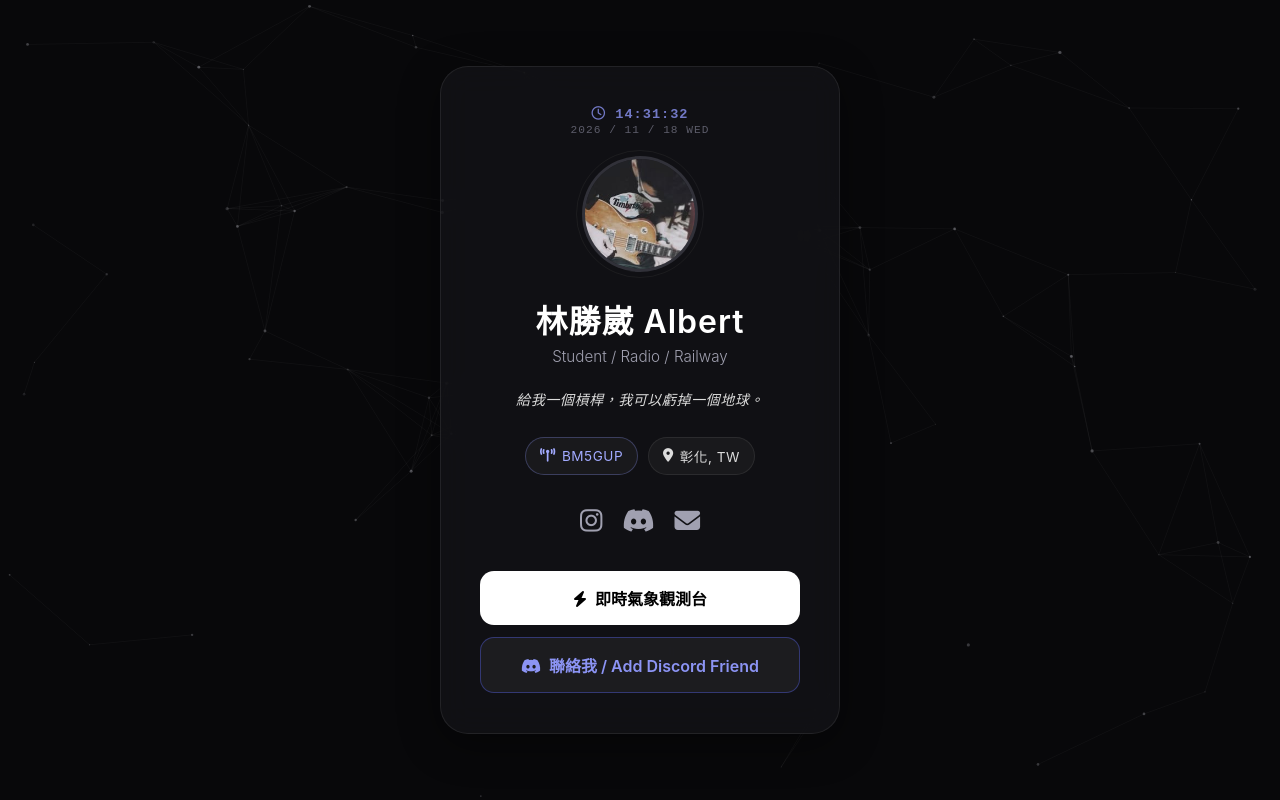
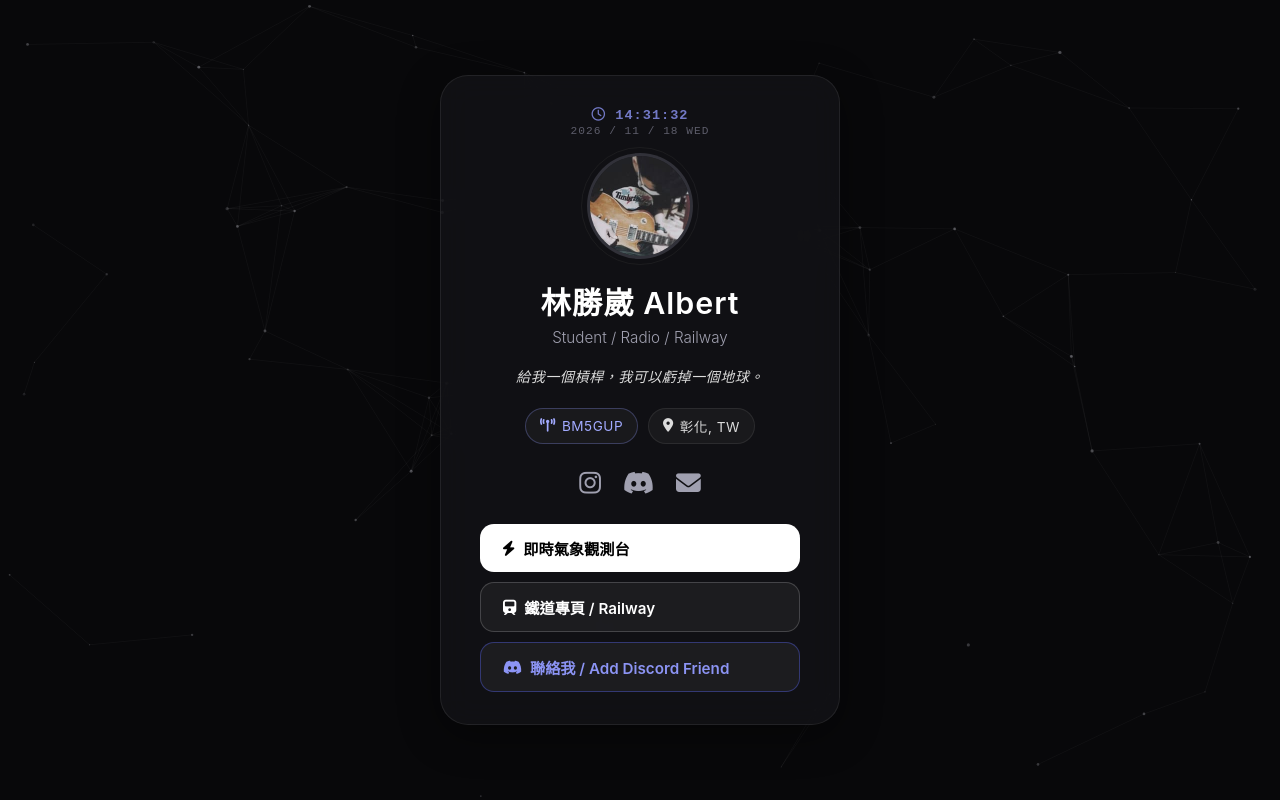
Before and after one commit to albert07062010-code/profile, a plain HTML site: page index.html in a window 1280 px wide. Drawn offline with Linux system fonts and the light colour scheme; no server answers.

Commit message:
Update index.html

```diff
--- a/index.html
+++ b/index.html
@@ -43,7 +43,7 @@
             -webkit-backdrop-filter: blur(16px);
             border: 1px solid rgba(255, 255, 255, 0.08);
             border-radius: 28px;
-            padding: 40px 30px;
+            padding: 32px 30px; /* 稍微調整上下內距以容納新增的按鈕 */
             width: calc(100% - 32px);
             max-width: 400px;
             box-shadow: 0 10px 40px rgba(0, 0, 0, 0.4);
@@ -93,10 +93,10 @@
         /* 即時時間觀測器樣式 */
         .live-clock-wrapper {
             font-size: 0.85rem;
-            font-family: "Courier New", Courier, monospace; /* 使用等寬字型，防止數字跳動 */
+            font-family: "Courier New", Courier, monospace;
             color: #8c94f4;
             letter-spacing: 1px;
-            margin-bottom: 20px;
+            margin-bottom: 16px;
             opacity: 0.8;
         }
 
@@ -114,12 +114,12 @@
         .avatar-wrapper {
             position: relative;
             display: inline-block;
-            margin-bottom: 20px;
+            margin-bottom: 16px;
         }
 
         .avatar {
-            width: 110px;
-            height: 110px;
+            width: 100px;
+            height: 100px;
             border-radius: 50%;
             background-color: #1a1a22;
             border: 3px solid rgba(255, 255, 255, 0.1);
@@ -137,7 +137,7 @@
 
         /* Typography Configuration */
         .name {
-            font-size: 2rem;
+            font-size: 1.9rem;
             font-weight: 600;
             margin: 0 0 4px 0;
             letter-spacing: 1px;
@@ -146,7 +146,7 @@
         .bio {
             font-size: 0.95rem;
             color: #a0a0b0;
-            margin: 0 0 20px 0;
+            margin: 0 0 16px 0;
             font-weight: 300;
             line-height: 1.5;
         }
@@ -156,7 +156,7 @@
             font-size: 0.88rem;
             color: #dcdcdc;
             font-style: italic;
-            margin: 0 0 25px 0;
+            margin: 0 0 20px 0;
             line-height: 1.6;
             font-weight: 300;
             letter-spacing: 0.5px;
@@ -168,13 +168,13 @@
             display: flex;
             justify-content: center;
             gap: 10px;
-            margin-bottom: 30px;
+            margin-bottom: 24px;
             flex-wrap: wrap;
         }
 
         .capsule {
             background: rgba(255, 255, 255, 0.04);
-            padding: 8px 14px;
+            padding: 7px 14px;
             border-radius: 20px;
             font-size: 0.85rem;
             border: 1px solid rgba(255, 255, 255, 0.08);
@@ -194,13 +194,13 @@
         .social-links {
             display: flex;
             justify-content: center;
-            gap: 20px;
-            margin-bottom: 35px;
+            gap: 22px;
+            margin-bottom: 26px;
         }
 
         .social-icon {
             color: #a0a0b0;
-            font-size: 1.6rem;
+            font-size: 1.55rem;
             transition: all 0.2s ease;
             text-decoration: none;
         }
@@ -217,27 +217,28 @@
         .action-stack {
             display: flex;
             flex-direction: column;
-            gap: 12px;
+            gap: 10px;
             align-items: center;
             width: 100%;
         }
-
             .btn {
-            display: block;
+                display: flex;              /* 改用 flex 讓 icon 與文字垂直水平對齊更精準 */
+                align-items: center;
+                justify-content: flex-start; /* 內容靠左對齊 */
                 width: 100%;
                 max-width: 320px;
-            padding: 15px;
+                padding: 13px 22px;         /* 左側留 22px 呼吸空間，避免文字貼死邊框 */
                 background: #ffffff;
                 color: #000000;
                 text-decoration: none;
                 border-radius: 14px;
                 font-weight: 600;
-            font-size: 1rem;
+                font-size: 0.95rem;
                 transition: all 0.2s ease;
                 box-sizing: border-box;
                 border: none;
                 cursor: pointer;
-            text-align: center;
+                text-align: left;
             }
 
         .btn:hover {
@@ -335,7 +336,6 @@
         <h1 class="name">林勝崴 Albert</h1>
         <p class="bio">Student / Radio / Railway</p>
 
-
         <p class="motto">
             給我一個槓桿，我可以虧掉一個地球。
         </p>
@@ -361,6 +361,9 @@
             <button class="btn" id="weatherTriggerBtn" onclick="switchInterface(true)">
                 <i class="fas fa-cloud-sun" style="margin-right: 8px;"></i>彰化數據同步中...
             </button>
+            <a href="https://railway.albert07062010.com" class="btn secondary" target="_blank" style="border-color: rgba(255, 255, 255, 0.18);">
+                <i class="fas fa-train" style="margin-right: 8px;"></i>鐵道專頁 / Railway
+            </a>
             <a href="https://discord.com/users/987684332430835753" class="btn secondary" target="_blank" style="border-color: rgba(88, 101, 242, 0.4); color: #8c94f4;">
                 <i class="fab fa-discord" style="margin-right: 8px;"></i>聯絡我 / Add Discord Friend
             </a>
@@ -530,7 +533,6 @@
             }
         }
 
-        // 僅保留粒子間的微弱網格連線（晴天時），已徹底移除了與滑鼠有關的互動線條
         function connect() {
             if (currentEnv.isRainy) return;
             for (let a = 0; a < particlesArray.length; a++) {
```
Lines whose indentation alone changed are shown as unchanged.
